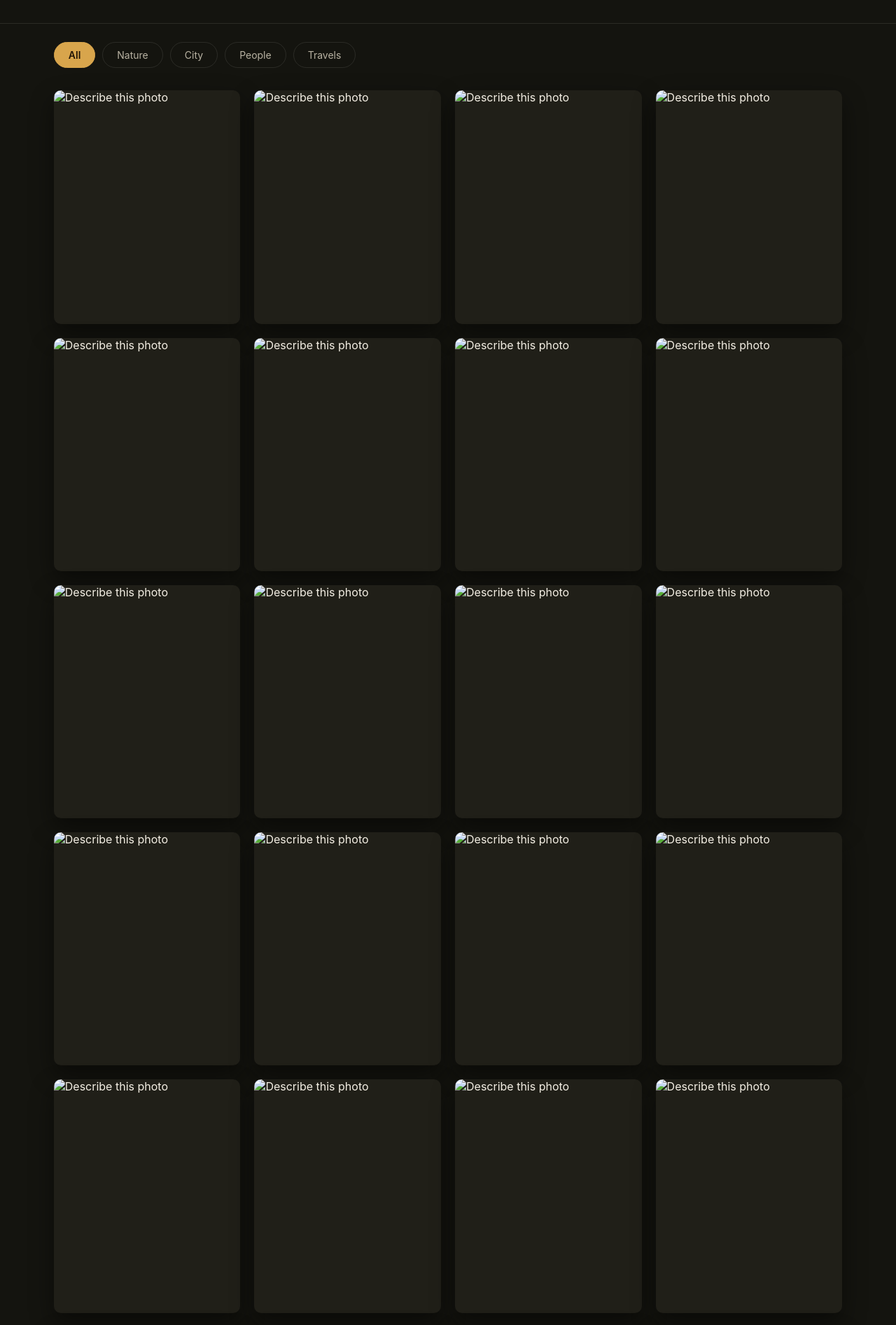
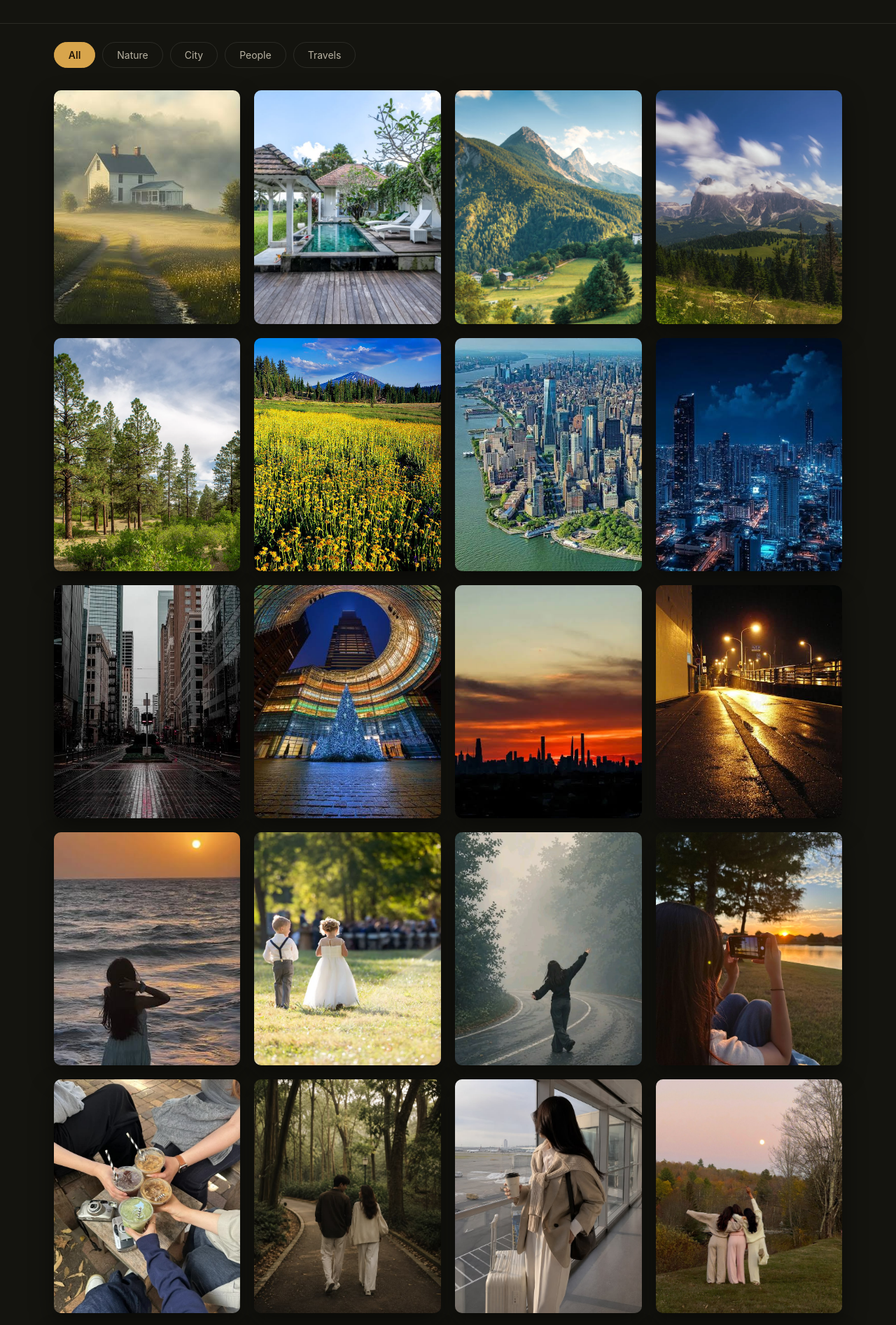
Before and after one commit to umeaimansalman/Image-Gallery, a plain HTML site: page index.html in a window 1280 px wide. Shown: the part 200-2093 px from the top of the page at 70% size. Drawn offline with Linux system fonts and the light colour scheme; the site is published under a folder, as on GitHub Pages, so addresses that start at the root find nothing.

Commit message:
pics fixed

```diff
--- a/index.html
+++ b/index.html
@@ -289,145 +289,145 @@
 <main class="gallery" id="gallery">
 
   <div class="card" data-category="Asia">
-    <img src="/images/morning mist.jfif" alt="Describe this photo">
+    <img src="images/morning mist.jfif" alt="Describe this photo">
     <div class="view-icon"><svg viewBox="0 0 24 24" fill="none" stroke-width="2" stroke-linecap="round" stroke-linejoin="round"><circle cx="11" cy="11" r="7"/><line x1="21" y1="21" x2="16.65" y2="16.65"/></svg></div>
     <div class="overlay"><p class="cat-tag">Nature</p><p class="img-title">Morning Mist</p></div>
   </div>
 
   <div class="card" data-category="Asia">
-    <img src="/images/Wild Serenity.jpg" alt="Describe this photo">
+    <img src="images/Wild Serenity.jpg" alt="Describe this photo">
     <div class="view-icon"><svg viewBox="0 0 24 24" fill="none" stroke-width="2" stroke-linecap="round" stroke-linejoin="round"><circle cx="11" cy="11" r="7"/><line x1="21" y1="21" x2="16.65" y2="16.65"/></svg></div>
     <div class="overlay"><p class="cat-tag">Nature</p><p class="img-title">Wild Serenity</p></div>
   </div>
 
   <div class="card" data-category="Asia">
-    <img src="/images/mountains.avif" alt="Describe this photo">
+    <img src="images/mountains.avif" alt="Describe this photo">
     <div class="view-icon"><svg viewBox="0 0 24 24" fill="none" stroke-width="2" stroke-linecap="round" stroke-linejoin="round"><circle cx="11" cy="11" r="7"/><line x1="21" y1="21" x2="16.65" y2="16.65"/></svg></div>
     <div class="overlay"><p class="cat-tag">Nature</p><p class="img-title">Mountains</p></div>
   </div>
 
   <div class="card" data-category="Asia">
-    <img src="/images/nature glow.webp" alt="Describe this photo">
+    <img src="images/nature glow.webp" alt="Describe this photo">
     <div class="view-icon"><svg viewBox="0 0 24 24" fill="none" stroke-width="2" stroke-linecap="round" stroke-linejoin="round"><circle cx="11" cy="11" r="7"/><line x1="21" y1="21" x2="16.65" y2="16.65"/></svg></div>
     <div class="overlay"><p class="cat-tag">Nature</p><p class="img-title">Nature Glow</p></div>
   </div>
 
   <div class="card" data-category="Asia">
-    <img src="/images/whispering trees.webp" alt="Describe this photo">
+    <img src="images/whispering trees.webp" alt="Describe this photo">
     <div class="view-icon"><svg viewBox="0 0 24 24" fill="none" stroke-width="2" stroke-linecap="round" stroke-linejoin="round"><circle cx="11" cy="11" r="7"/><line x1="21" y1="21" x2="16.65" y2="16.65"/></svg></div>
     <div class="overlay"><p class="cat-tag">Nature</p><p class="img-title">Whispering Trees</p></div>
   </div>
 
   <div class="card" data-category="Asia">
-    <img src="/images/Golden Meadow.jfif" alt="Describe this photo">
+    <img src="images/Golden Meadow.jfif" alt="Describe this photo">
     <div class="view-icon"><svg viewBox="0 0 24 24" fill="none" stroke-width="2" stroke-linecap="round" stroke-linejoin="round"><circle cx="11" cy="11" r="7"/><line x1="21" y1="21" x2="16.65" y2="16.65"/></svg></div>
     <div class="overlay"><p class="cat-tag">Nature</p><p class="img-title">Golden Meadow</p></div>
   </div>
 
   <div class="card" data-category="Europe">
-    <img src="/images/city view.jfif" alt="Describe this photo">
+    <img src="images/city view.jfif" alt="Describe this photo">
     <div class="view-icon"><svg viewBox="0 0 24 24" fill="none" stroke-width="2" stroke-linecap="round" stroke-linejoin="round"><circle cx="11" cy="11" r="7"/><line x1="21" y1="21" x2="16.65" y2="16.65"/></svg></div>
     <div class="overlay"><p class="cat-tag">City</p><p class="img-title">City View</p></div>
   </div>
 
   <div class="card" data-category="Europe">
-    <img src="/images/city ligt.jfif" alt="Describe this photo">
+    <img src="images/city ligt.jfif" alt="Describe this photo">
     <div class="view-icon"><svg viewBox="0 0 24 24" fill="none" stroke-width="2" stroke-linecap="round" stroke-linejoin="round"><circle cx="11" cy="11" r="7"/><line x1="21" y1="21" x2="16.65" y2="16.65"/></svg></div>
     <div class="overlay"><p class="cat-tag">City</p><p class="img-title">City Light</p></div>
   </div>
 
   <div class="card" data-category="Europe">
-    <img src="/images/between buildings.jfif" alt="Describe this photo">
+    <img src="images/between buildings.jfif" alt="Describe this photo">
     <div class="view-icon"><svg viewBox="0 0 24 24" fill="none" stroke-width="2" stroke-linecap="round" stroke-linejoin="round"><circle cx="11" cy="11" r="7"/><line x1="21" y1="21" x2="16.65" y2="16.65"/></svg></div>
     <div class="overlay"><p class="cat-tag">City</p><p class="img-title">Between Buildings</p></div>
   </div>
 
   <div class="card" data-category="Europe">
-    <img src="/images/urban glo.jfif" alt="Describe this photo">
+    <img src="images/urban glo.jfif" alt="Describe this photo">
     <div class="view-icon"><svg viewBox="0 0 24 24" fill="none" stroke-width="2" stroke-linecap="round" stroke-linejoin="round"><circle cx="11" cy="11" r="7"/><line x1="21" y1="21" x2="16.65" y2="16.65"/></svg></div>
     <div class="overlay"><p class="cat-tag">City</p><p class="img-title">urban Glow</p></div>
   </div>
 
   <div class="card" data-category="Europe">
-    <img src="/images/after sunset.jfif" alt="Describe this photo">
+    <img src="images/after sunset.jfif" alt="Describe this photo">
     <div class="view-icon"><svg viewBox="0 0 24 24" fill="none" stroke-width="2" stroke-linecap="round" stroke-linejoin="round"><circle cx="11" cy="11" r="7"/><line x1="21" y1="21" x2="16.65" y2="16.65"/></svg></div>
     <div class="overlay"><p class="cat-tag">City</p><p class="img-title">after Sunset</p></div>
   </div>
 
   <div class="card" data-category="Europe">
-    <img src="/images/midnight streets.jfif" alt="Describe this photo">
+    <img src="images/midnight streets.jfif" alt="Describe this photo">
     <div class="view-icon"><svg viewBox="0 0 24 24" fill="none" stroke-width="2" stroke-linecap="round" stroke-linejoin="round"><circle cx="11" cy="11" r="7"/><line x1="21" y1="21" x2="16.65" y2="16.65"/></svg></div>
     <div class="overlay"><p class="cat-tag">City</p><p class="img-title">Midnight streets</p></div>
   </div>
 
   <div class="card" data-category="Africa">
-    <img src="/images/candid moments.jfif" alt="Describe this photo">
+    <img src="images/candid moments.jfif" alt="Describe this photo">
     <div class="view-icon"><svg viewBox="0 0 24 24" fill="none" stroke-width="2" stroke-linecap="round" stroke-linejoin="round"><circle cx="11" cy="11" r="7"/><line x1="21" y1="21" x2="16.65" y2="16.65"/></svg></div>
     <div class="overlay"><p class="cat-tag">People</p><p class="img-title">Candid Sunset</p></div>
   </div>
 
   <div class="card" data-category="Africa">
-    <img src="/images/candid moment 1.webp" alt="Describe this photo">
+    <img src="images/candid moment 1.webp" alt="Describe this photo">
     <div class="view-icon"><svg viewBox="0 0 24 24" fill="none" stroke-width="2" stroke-linecap="round" stroke-linejoin="round"><circle cx="11" cy="11" r="7"/><line x1="21" y1="21" x2="16.65" y2="16.65"/></svg></div>
     <div class="overlay"><p class="cat-tag">People</p><p class="img-title">Little Moments</p></div>
   </div>
 
   <div class="card" data-category="Africa">
-    <img src="/images/candid moment 3.jpg" alt="Describe this photo">
+    <img src="images/candid moment 3.jpg" alt="Describe this photo">
     <div class="view-icon"><svg viewBox="0 0 24 24" fill="none" stroke-width="2" stroke-linecap="round" stroke-linejoin="round"><circle cx="11" cy="11" r="7"/><line x1="21" y1="21" x2="16.65" y2="16.65"/></svg></div>
     <div class="overlay"><p class="cat-tag">People</p><p class="img-title">Misty Escape</p></div>
   </div>
 
   <div class="card" data-category="Africa">
-    <img src="/images/candid moment2.jpg" alt="Describe this photo">
+    <img src="images/candid moment2.jpg" alt="Describe this photo">
     <div class="view-icon"><svg viewBox="0 0 24 24" fill="none" stroke-width="2" stroke-linecap="round" stroke-linejoin="round"><circle cx="11" cy="11" r="7"/><line x1="21" y1="21" x2="16.65" y2="16.65"/></svg></div>
     <div class="overlay"><p class="cat-tag">People</p><p class="img-title">Golden Hour</p></div>
   </div>
 
   <div class="card" data-category="Africa">
-    <img src="/images/candid moment4.jpg" alt="Describe this photo">
+    <img src="images/candid moment4.jpg" alt="Describe this photo">
     <div class="view-icon"><svg viewBox="0 0 24 24" fill="none" stroke-width="2" stroke-linecap="round" stroke-linejoin="round"><circle cx="11" cy="11" r="7"/><line x1="21" y1="21" x2="16.65" y2="16.65"/></svg></div>
     <div class="overlay"><p class="cat-tag">People</p><p class="img-title">Coffee & Company</p></div>
   </div>
 
   <div class="card" data-category="Africa">
-    <img src="/images/candid moment5.jpg" alt="Describe this photo">
+    <img src="images/candid moment5.jpg" alt="Describe this photo">
     <div class="view-icon"><svg viewBox="0 0 24 24" fill="none" stroke-width="2" stroke-linecap="round" stroke-linejoin="round"><circle cx="11" cy="11" r="7"/><line x1="21" y1="21" x2="16.65" y2="16.65"/></svg></div>
     <div class="overlay"><p class="cat-tag">People</p><p class="img-title">Forest Walk</p></div>
   </div>
 
   <div class="card" data-category="Americas">
-    <img src="/images/travel.jpg" alt="Describe this photo">
+    <img src="images/travel.jpg" alt="Describe this photo">
     <div class="view-icon"><svg viewBox="0 0 24 24" fill="none" stroke-width="2" stroke-linecap="round" stroke-linejoin="round"><circle cx="11" cy="11" r="7"/><line x1="21" y1="21" x2="16.65" y2="16.65"/></svg></div>
     <div class="overlay"><p class="cat-tag">Travel</p><p class="img-title">Departure Dreams</p></div>
   </div>
 
   <div class="card" data-category="Americas">
-    <img src="/images/travel1.jpg" alt="Describe this photo">
+    <img src="images/travel1.jpg" alt="Describe this photo">
     <div class="view-icon"><svg viewBox="0 0 24 24" fill="none" stroke-width="2" stroke-linecap="round" stroke-linejoin="round"><circle cx="11" cy="11" r="7"/><line x1="21" y1="21" x2="16.65" y2="16.65"/></svg></div>
     <div class="overlay"><p class="cat-tag">Travel</p><p class="img-title">Golden Together</p></div>
   </div>
 
   <div class="card" data-category="Americas">
-    <img src="/images/travel2.jpg" alt="Describe this photo">
+    <img src="images/travel2.jpg" alt="Describe this photo">
     <div class="view-icon"><svg viewBox="0 0 24 24" fill="none" stroke-width="2" stroke-linecap="round" stroke-linejoin="round"><circle cx="11" cy="11" r="7"/><line x1="21" y1="21" x2="16.65" y2="16.65"/></svg></div>
     <div class="overlay"><p class="cat-tag">Travel</p><p class="img-title">Desert Memories</p></div>
   </div>
 
   <div class="card" data-category="Americas">
-    <img src="/images/travel3.jpg" alt="Describe this photo">
+    <img src="images/travel3.jpg" alt="Describe this photo">
     <div class="view-icon"><svg viewBox="0 0 24 24" fill="none" stroke-width="2" stroke-linecap="round" stroke-linejoin="round"><circle cx="11" cy="11" r="7"/><line x1="21" y1="21" x2="16.65" y2="16.65"/></svg></div>
     <div class="overlay"><p class="cat-tag">Travel</p><p class="img-title">Chasing New Horizons</p></div>
   </div>
 
   <div class="card" data-category="Americas">
-    <img src="/images/travel4.jpg" alt="Describe this photo">
+    <img src="images/travel4.jpg" alt="Describe this photo">
     <div class="view-icon"><svg viewBox="0 0 24 24" fill="none" stroke-width="2" stroke-linecap="round" stroke-linejoin="round"><circle cx="11" cy="11" r="7"/><line x1="21" y1="21" x2="16.65" y2="16.65"/></svg></div>
     <div class="overlay"><p class="cat-tag">Travel</p><p class="img-title">City Wanderer</p></div>
   </div>
 
   <div class="card" data-category="Americas">
-    <img src="/images/travel5.jpg" alt="Describe this photo">
+    <img src="images/travel5.jpg" alt="Describe this photo">
     <div class="view-icon"><svg viewBox="0 0 24 24" fill="none" stroke-width="2" stroke-linecap="round" stroke-linejoin="round"><circle cx="11" cy="11" r="7"/><line x1="21" y1="21" x2="16.65" y2="16.65"/></svg></div>
     <div class="overlay"><p class="cat-tag">Travel</p><p class="img-title">Midnight Glow</p></div>
   </div>
```
